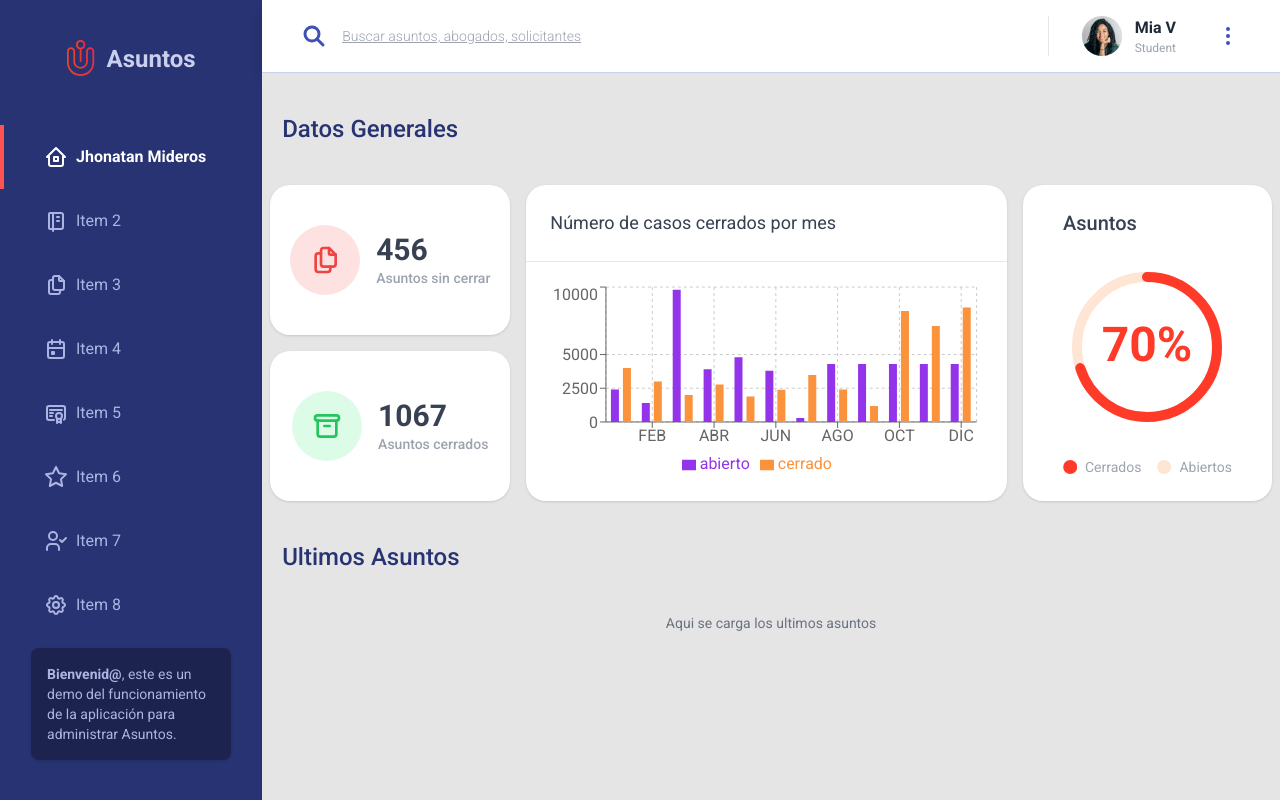
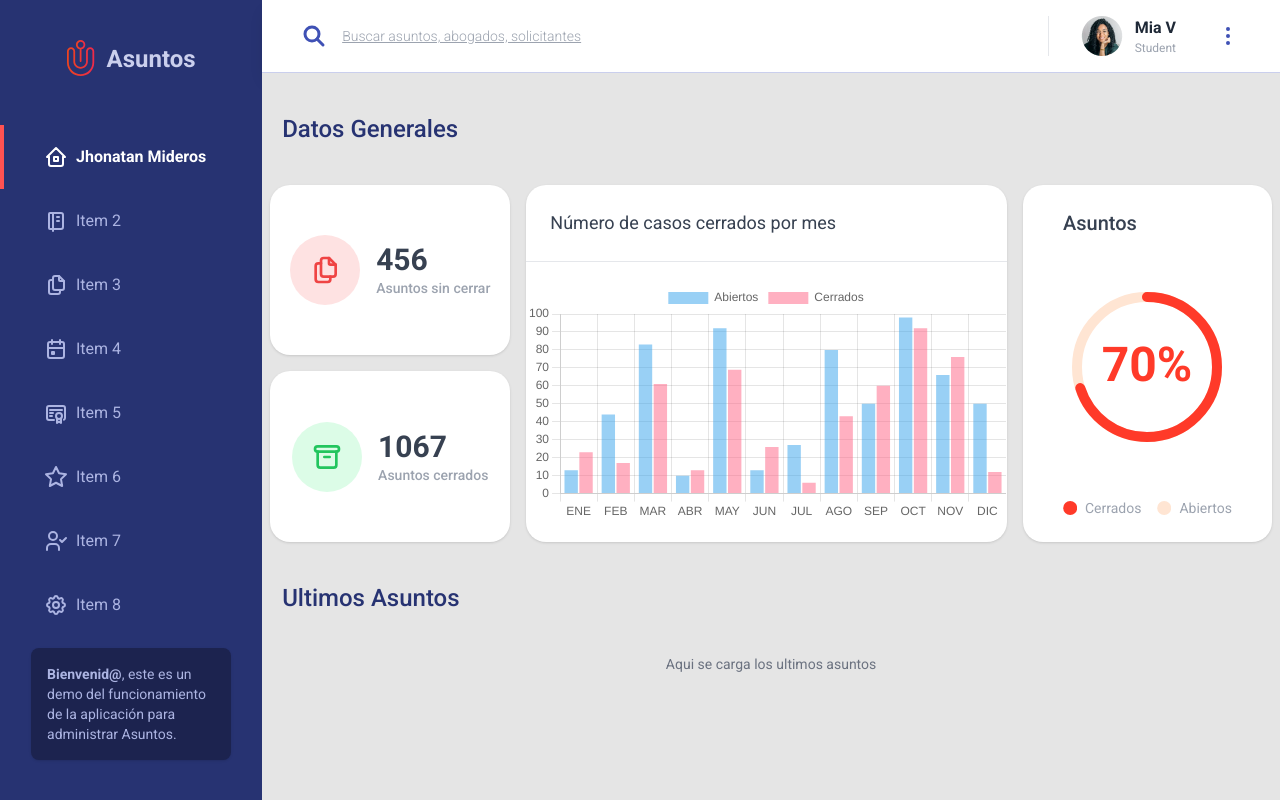
Before and after one commit to jonmid/asuntos-frontend-reactjs, a React (Vite) app: page /app in a window 1280 px wide. Built offline with nearby package versions, Linux system fonts and the light colour scheme.

Commit message:
[add] configuracion nuevas librerias de graficos y eliminacion de antigua

```diff
--- a/package.json
+++ b/package.json
@@ -11,13 +11,14 @@
     "@headlessui/react": "^1.5.0",
     "@tabler/icons": "^1.54.0",
     "axios": "^0.26.0",
+    "chart.js": "^3.7.1",
     "prettier-plugin-tailwindcss": "^0.1.8",
     "react": "^17.0.2",
+    "react-chartjs-2": "^4.0.1",
     "react-dom": "^17.0.2",
     "react-helmet": "^6.1.0",
     "react-hot-toast": "^2.2.0",
-    "react-router-dom": "^6.2.1",
-    "recharts": "^2.1.9"
+    "react-router-dom": "^6.2.1"
   },
   "devDependencies": {
     "@vitejs/plugin-react": "^1.0.7",
--- /dev/null
+++ b/src/app/components/VerticalBarChart.jsx
@@ -0,0 +1,38 @@
+import React from 'react'
+import { Chart as ChartJS, CategoryScale, LinearScale, BarElement, Title, Tooltip, Legend } from 'chart.js'
+import { Bar } from 'react-chartjs-2'
+
+ChartJS.register(CategoryScale, LinearScale, BarElement, Title, Tooltip, Legend)
+
+const options = {
+  responsive: true,
+  plugins: {
+    legend: {
+      position: 'top'
+    }
+  }
+}
+
+const labels = ['ENE', 'FEB', 'MAR', 'ABR', 'MAY', 'JUN', 'JUL', 'AGO', 'SEP', 'OCT', 'NOV', 'DIC']
+
+const data = {
+  labels,
+  datasets: [
+    {
+      label: 'Abiertos',
+      data: labels.map(() => Math.floor(Math.random() * 99)),
+      backgroundColor: 'rgba(53, 162, 235, 0.5)'
+    },
+    {
+      label: 'Cerrados',
+      data: labels.map(() => Math.floor(Math.random() * 99)),
+      backgroundColor: 'rgba(255, 99, 132, 0.5)'
+    }
+  ]
+}
+
+const VerticalBarChart = () => {
+  return <Bar options={options} data={data} />
+}
+
+export default VerticalBarChart
--- a/src/app/screens/HomeScreen.jsx
+++ b/src/app/screens/HomeScreen.jsx
@@ -4,7 +4,7 @@ import { IconFiles, IconArchive } from '@tabler/icons'
 
 import Layout from './../components/Layout'
 import PieChart from './../components/PieChart'
-import BarChartApp from './../components/BarChartApp'
+import VerticalBarChart from './../components/VerticalBarChart'
 
 const HomeScreen = () => {
   return (
@@ -16,9 +16,9 @@ const HomeScreen = () => {
       <Layout>
         <h2 className='ml-5 mt-10 text-2xl font-medium text-app-800'>Datos Generales</h2>
 
-        <section className='grid grid-cols-1 gap-4 mt-10 px-3 sm:grid-cols-2 sm:px-5 lg:grid-cols-[auto_1fr_auto] lg:grid-rows-2 lg:px-2'>
-          <div className='flex items-center justify-center space-x-4 py-10 bg-white rounded-[20px] shadow lg:px-5 lg:col-start-1 lg:col-end-2 lg:row-start-1 lg:row-end-2'>
-            <div className='flex items-center justify-center w-[70px] h-[70px] text-red-500 bg-red-100 rounded-full'>
+        <section className='mt-10 grid grid-cols-1 gap-4 px-3 sm:grid-cols-2 sm:px-5 lg:grid-cols-[auto_1fr_auto] lg:grid-rows-2 lg:px-2'>
+          <div className='flex items-center justify-center space-x-4 rounded-[20px] bg-white py-10 shadow lg:col-start-1 lg:col-end-2 lg:row-start-1 lg:row-end-2 lg:px-5'>
+            <div className='flex h-[70px] w-[70px] items-center justify-center rounded-full bg-red-100 text-red-500'>
               <IconFiles size={32} stroke={2} />
             </div>
             <div>
@@ -27,8 +27,8 @@ const HomeScreen = () => {
             </div>
           </div>
 
-          <div className='flex items-center justify-center space-x-4 py-10 bg-white rounded-[20px] shadow lg:px-5 lg:col-start-1 lg:col-end-2 lg:row-start-2 lg:row-end-3'>
-            <div className='flex items-center justify-center w-[70px] h-[70px] text-green-500 bg-green-100 rounded-full'>
+          <div className='flex items-center justify-center space-x-4 rounded-[20px] bg-white py-10 shadow lg:col-start-1 lg:col-end-2 lg:row-start-2 lg:row-end-3 lg:px-5'>
+            <div className='flex h-[70px] w-[70px] items-center justify-center rounded-full bg-green-100 text-green-500'>
               <IconArchive size={32} stroke={2} />
             </div>
             <div>
@@ -37,17 +37,17 @@ const HomeScreen = () => {
             </div>
           </div>
 
-          <div className='flex flex-col bg-white rounded-[20px] shadow sm:col-span-2 md:col-auto lg:col-start-2 lg:col-end-3 lg:row-start-1 lg:row-end-3 overflow-hidden'>
-            <h2 className='py-6 pl-6 text-sm font-normal text-gray-700 border-b border-gray-200 sm:text-base xl:text-lg'>Número de casos cerrados por mes</h2>
+          <div className='flex flex-col overflow-hidden rounded-[20px] bg-white shadow sm:col-span-2 md:col-auto lg:col-start-2 lg:col-end-3 lg:row-start-1 lg:row-end-3'>
+            <h2 className='border-b border-gray-200 py-6 pl-6 text-sm font-normal text-gray-700 sm:text-base xl:text-lg'>Número de casos cerrados por mes</h2>
             <div className='flex-1 py-5'>
-              <BarChartApp />
+              <VerticalBarChart />
             </div>
           </div>
 
-          <div className='flex flex-col space-y-7 px-10 py-6 bg-white rounded-[20px] shadow overflow-hidden sm:col-span-2 md:col-auto lg:col-start-3 lg:col-end-4 lg:row-start-1 lg:row-end-3'>
+          <div className='flex flex-col space-y-7 overflow-hidden rounded-[20px] bg-white px-10 py-6 shadow sm:col-span-2 md:col-auto lg:col-start-3 lg:col-end-4 lg:row-start-1 lg:row-end-3'>
             <h2 className='text-xl font-medium text-gray-700'>Asuntos</h2>
 
-            <div className='grow flex items-center justify-center'>
+            <div className='flex grow items-center justify-center'>
               <PieChart strokeWidth='10' sqSize='150' percentage={70} />
             </div>
 
```
Also changed, not shown: 1 other file (tests, documents, lock files or other folders).
